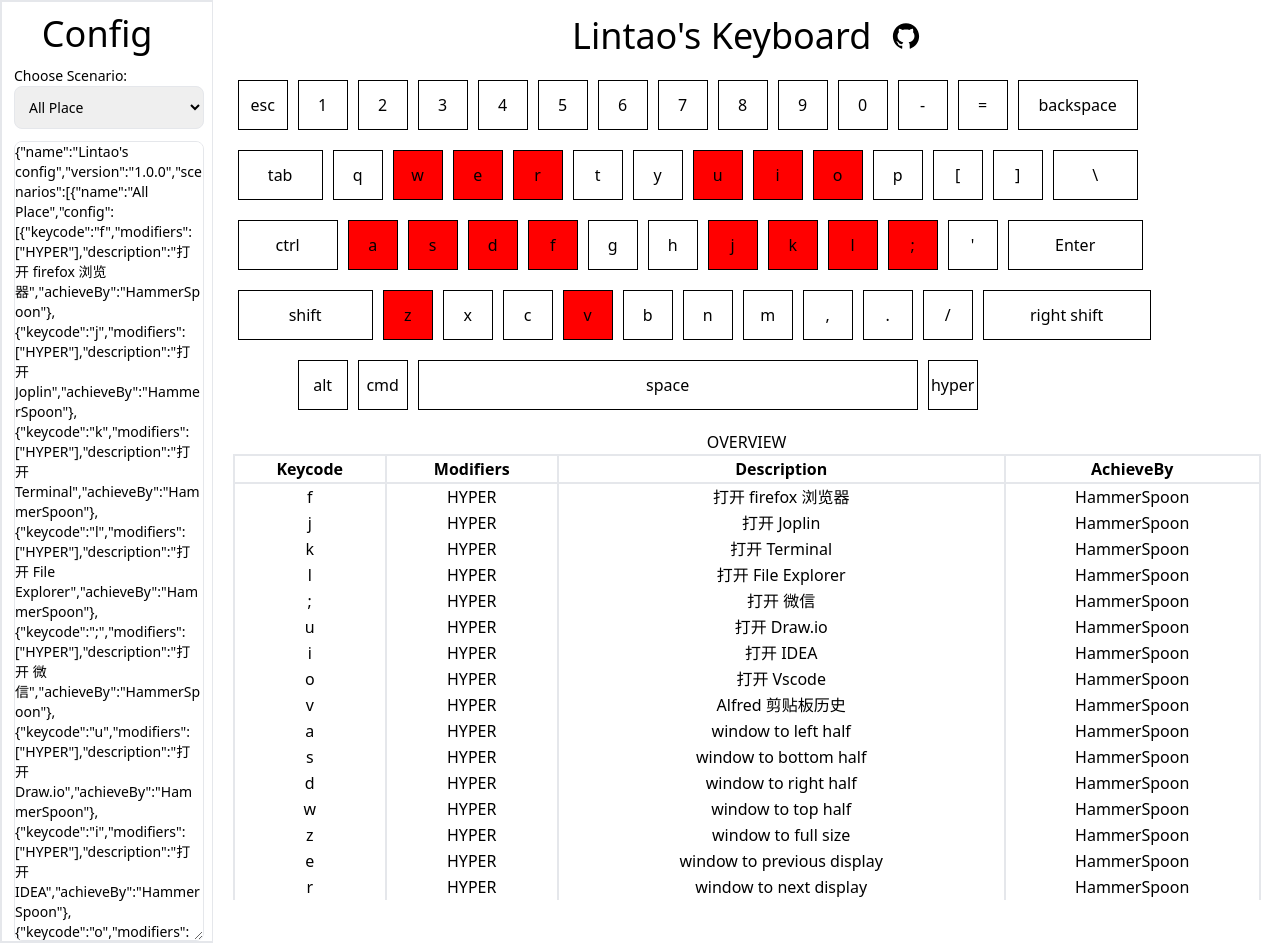
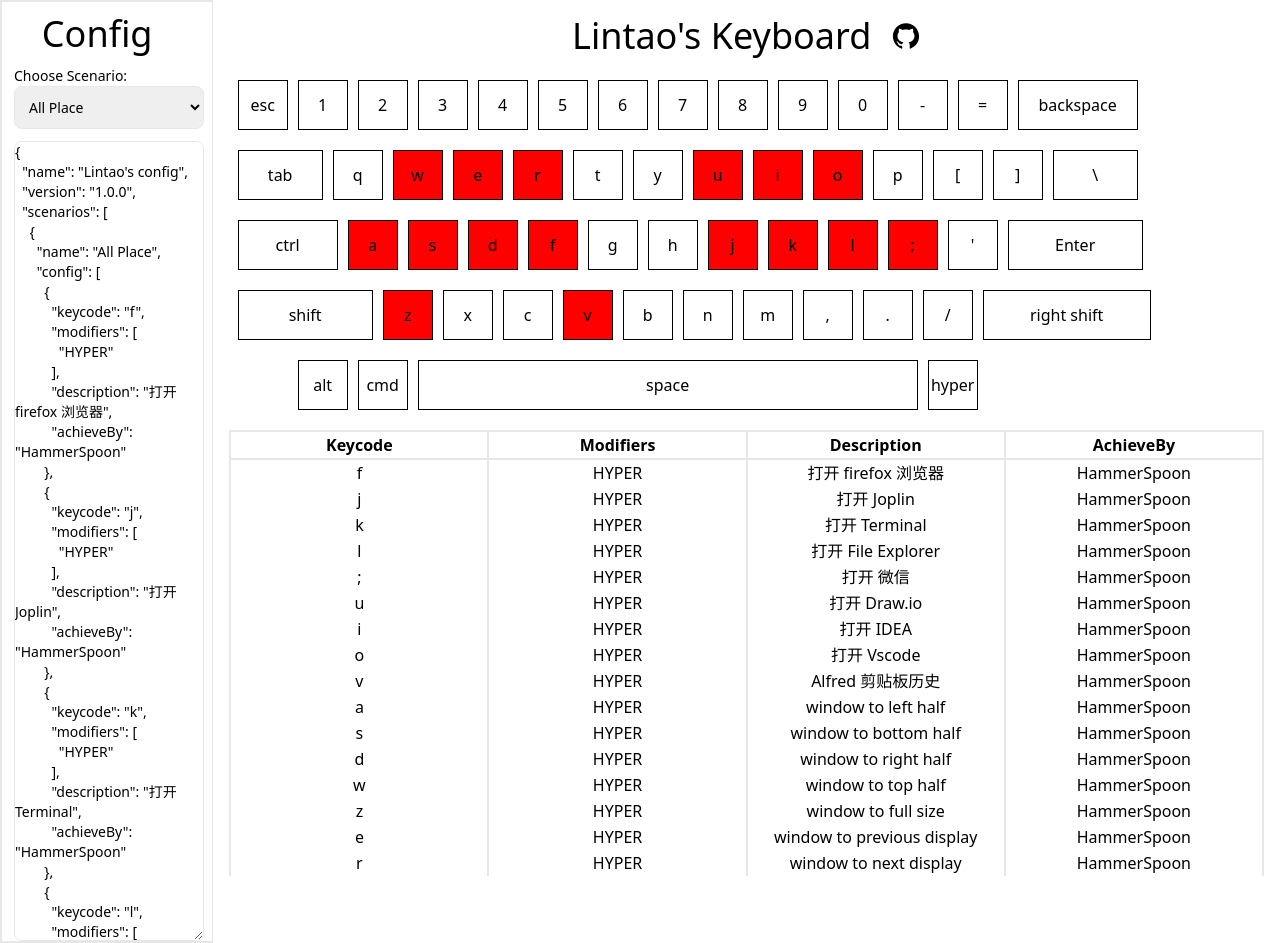
Before and after one commit to LintaoAmons/Keyboard, a React (Create React App) app: page / in a window 1280 px wide. Built offline with nearby package versions, Linux system fonts and the light colour scheme.

Commit message:
Beautify json before render

```diff
--- a/src/core/ConfigSetter/ConfigSetter.tsx
+++ b/src/core/ConfigSetter/ConfigSetter.tsx
@@ -57,7 +57,7 @@
                 name="config"
                 className="block mx-3 w-full h-screen text-sm rounded-lg border"
                 placeholder="Paste your config here."
-                defaultValue={JSON.stringify(keyboardConfig)} // TODO: beautify json
+                defaultValue={JSON.stringify(keyboardConfig, null, 2)}
                 onBlur={handleChange}
             />
         </div>
--- a/src/core/KeyMapOverview/KeyMapOverview.module.scss
+++ /dev/null
@@ -1,45 +0,0 @@
-.container {
-	display: flex;
-	flex-direction: column;
-	//align-items: flex-start;
-	width: 1028px;
-	justify-content: flex-start;
-}
-
-.header {
-	align-self: center;
-}
-
-.itemsContainer {
-	width: 100%;
-	font-size: 28px;
-	display: flex;
-	flex-direction: column;
-	align-items: flex-start;
-}
-
-.item {
-	display: flex;
-	border-bottom-color: black;
-	border-bottom-style: solid;
-}
-
-.keycode {
-	width: 120px;
-	margin: 5px;
-}
-
-.modifiers {
-	width: 300px;
-	margin: 5px;
-}
-
-.description {
-	width: 400px;
-	margin: 5px;
-}
-
-.achievedBy {
-	width: 120px;
-	margin: 5px;
-}
--- a/src/core/KeyMapOverview/KeyMapOverview.tsx
+++ b/src/core/KeyMapOverview/KeyMapOverview.tsx
@@ -1,5 +1,4 @@
 import type { FC } from 'react';
-import styles from './KeyMapOverview.module.scss';
 import { Scenario } from '../CoreTypes';
 import { TypeConverter } from '../util/TypeConverter';
 
@@ -23,7 +22,7 @@
     const renderConfigItems: () => JSX.Element = () => {
         const items = Array.from(scenario.config.values());
         return (
-            <table className="table-fixed">
+            <table className="table-fixed w-full">
                 <thead>
                     <tr>
                         <th className='border-2'>Keycode</th>
@@ -57,8 +56,7 @@
     };
 
     return (
-        <div className={styles.container}>
-            <h1 className={styles.header}>OVERVIEW</h1>
+        <div className='flex w-full'>
             {renderConfigItems()}
         </div>
     );
```
Also changed, not shown: 1 other file (tests, documents, lock files or other folders).
